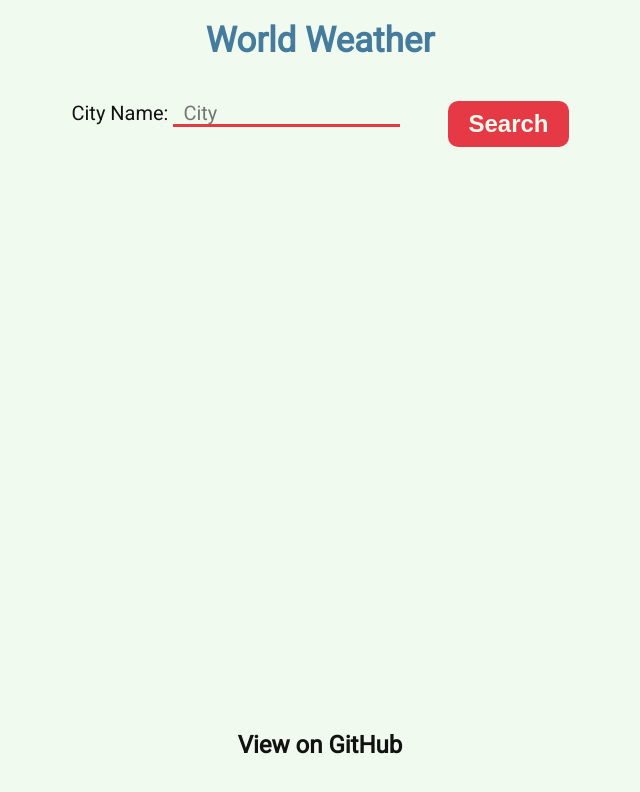
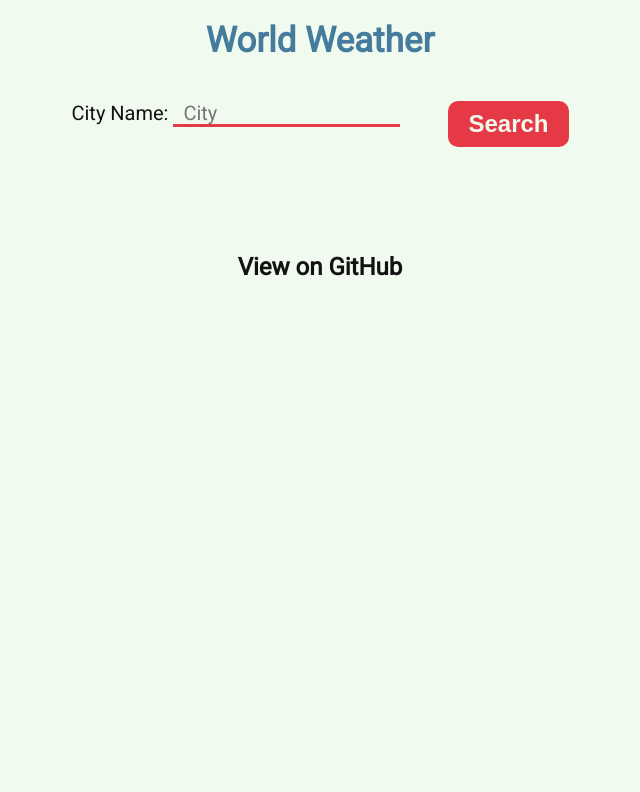
Before and after one commit to daniel692a/weather-app, a plain HTML site: page index.html in a window 1280 px wide. Shown: the whole page, without its empty margins (320-960 px from the left). Drawn offline with Linux system fonts and the light colour scheme.

Commit message:
Layout refactor

```diff
--- a/css/style.css
+++ b/css/style.css
@@ -26,8 +26,6 @@ body {
 .content {
     width: 100%;
     padding: 2rem 0;
-    min-height: 78vh;
-    max-height: 78vh;
 }
 .content .content-form {
     width: 90%;
```
